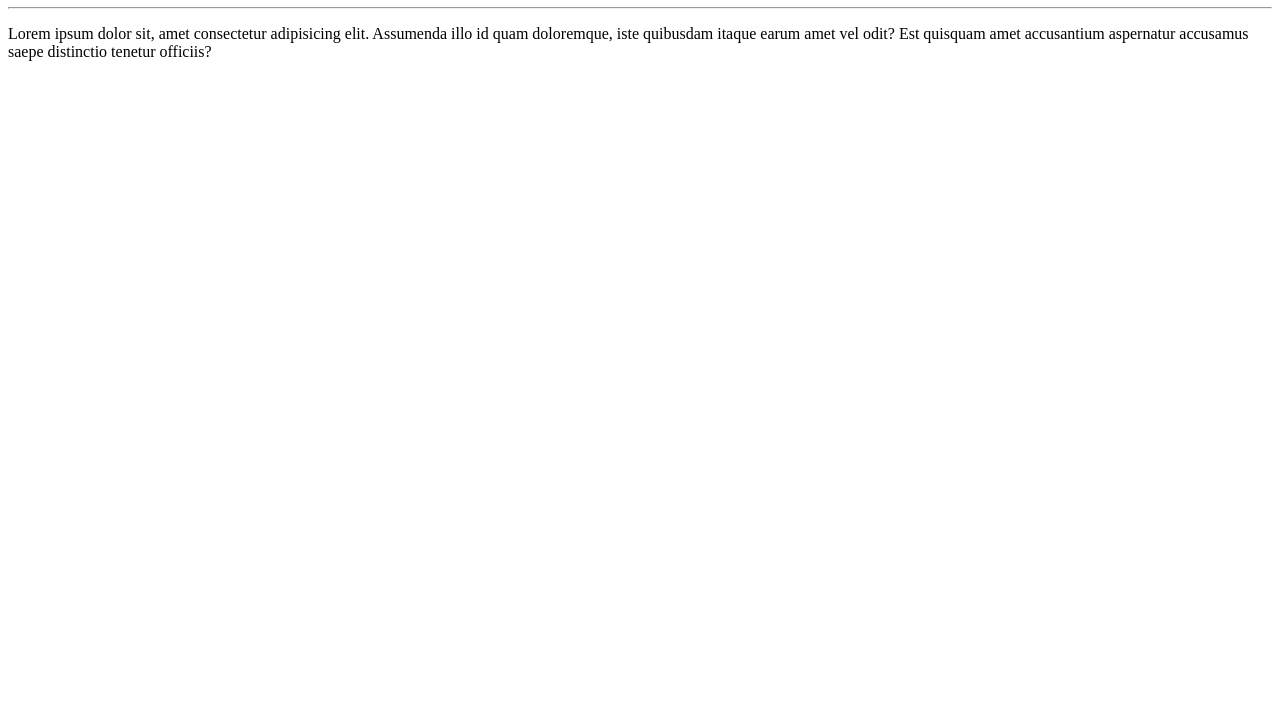
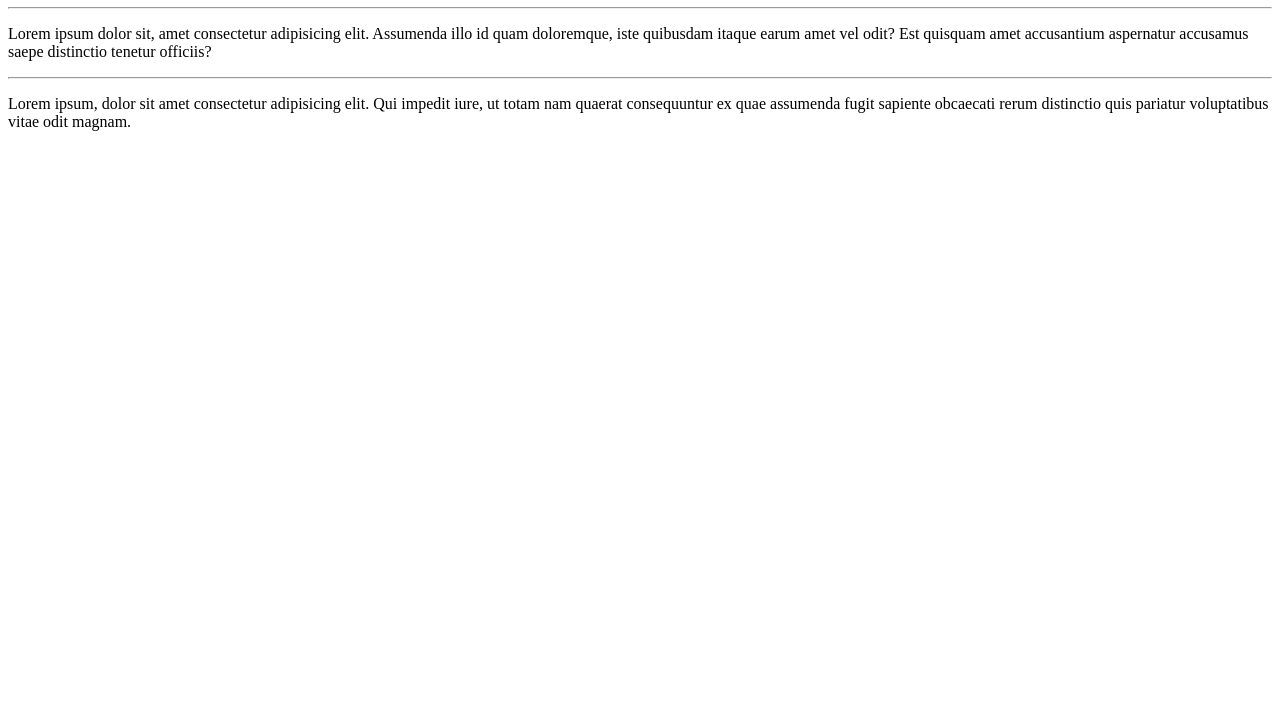
Before and after one commit to josecarloslima/OlaMundo, a plain HTML site: page site-exemplo/index.html in a window 1280 px wide. Shown: the part 73-800 px from the top of the page. Drawn offline with Linux system fonts and the light colour scheme.

Commit message:
Adicionado um parágrafo

```diff
--- a/site-exemplo/index.html
+++ b/site-exemplo/index.html
@@ -9,5 +9,7 @@
     <h1>Olá, Mundo</h1>
     <hr>
     <p>Lorem ipsum dolor sit, amet consectetur adipisicing elit. Assumenda illo id quam doloremque, iste quibusdam itaque earum amet vel odit? Est quisquam amet accusantium aspernatur accusamus saepe distinctio tenetur officiis?</p>
+    <hr>
+    <p>Lorem ipsum, dolor sit amet consectetur adipisicing elit. Qui impedit iure, ut totam nam quaerat consequuntur ex quae assumenda fugit sapiente obcaecati rerum distinctio quis pariatur voluptatibus vitae odit magnam.</p>
 </body>
 </html>
```
